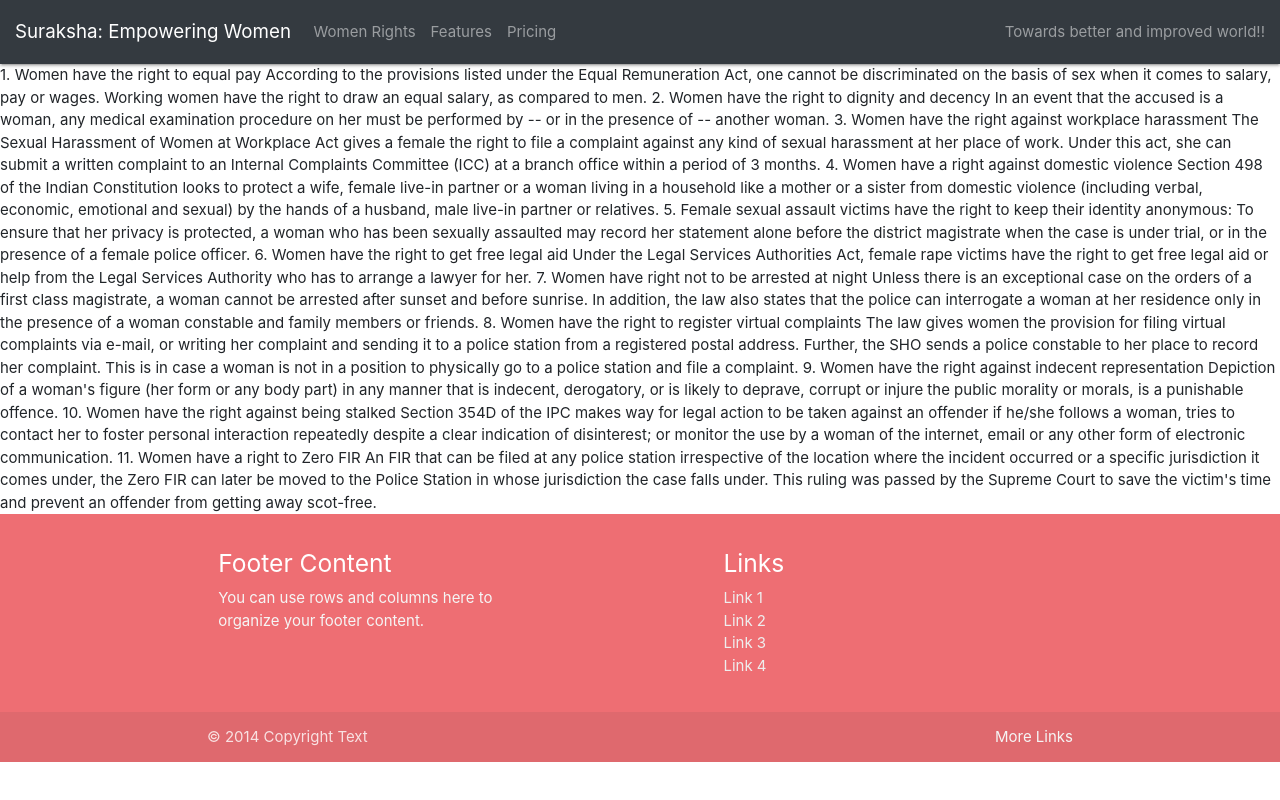
After one commit to errpv78/Suraksha, a Django app: page /women_rights/ in a window 1280 px wide. The commit adds this page. Run offline with Django 3.2, Linux system fonts and the light colour scheme; some libraries are stand-ins or nearby versions.

Commit message:
Started with home page and rights page

```diff
--- /dev/null
+++ b/website/main_app/templates/main_app/common.html
@@ -0,0 +1,75 @@
+<!DOCTYPE html>
+{% load static %}
+<html lang="en">
+    <head>
+
+        <link rel="stylesheet" href="https://stackpath.bootstrapcdn.com/bootstrap/4.4.1/css/bootstrap.min.css" integrity="sha384-Vkoo8x4CGsO3+Hhxv8T/Q5PaXtkKtu6ug5TOeNV6gBiFeWPGFN9MuhOf23Q9Ifjh" crossorigin="anonymous">
+
+        <script src="https://code.jquery.com/jquery-3.4.1.slim.min.js" integrity="sha384-J6qa4849blE2+poT4WnyKhv5vZF5SrPo0iEjwBvKU7imGFAV0wwj1yYfoRSJoZ+n" crossorigin="anonymous"></script>
+        <script src="https://cdn.jsdelivr.net/npm/popper.js@1.16.0/dist/umd/popper.min.js" integrity="sha384-Q6E9RHvbIyZFJoft+2mJbHaEWldlvI9IOYy5n3zV9zzTtmI3UksdQRVvoxMfooAo" crossorigin="anonymous"></script>
+        <script src="https://stackpath.bootstrapcdn.com/bootstrap/4.4.1/js/bootstrap.min.js" integrity="sha384-wfSDF2E50Y2D1uUdj0O3uMBJnjuUD4Ih7YwaYd1iqfktj0Uod8GCExl3Og8ifwB6" crossorigin="anonymous"></script>
+        <!-- Compiled and minified CSS -->
+        <link rel="stylesheet" href="https://cdnjs.cloudflare.com/ajax/libs/materialize/1.0.0/css/materialize.min.css">
+
+        <!-- Compiled and minified JavaScript -->
+        <script src="https://cdnjs.cloudflare.com/ajax/libs/materialize/1.0.0/js/materialize.min.js"></script>
+    </head>
+
+    <body>
+
+        <nav class="navbar navbar-expand-lg navbar-dark bg-dark">
+          <a class="navbar-brand" href="{% url 'main_app-home' %}">Suraksha: Empowering Women</a>
+          <button class="navbar-toggler" type="button" data-toggle="collapse" data-target="#navbarText" aria-controls="navbarText" aria-expanded="false" aria-label="Toggle navigation">
+            <span class="navbar-toggler-icon"></span>
+          </button>
+          <div class="collapse navbar-collapse" id="navbarText">
+            <ul class="navbar-nav mr-auto">
+              <li class="nav-item">
+                <a class="nav-link" href="{% url 'main_app-women_rights' %}">Women Rights <span class="sr-only">(current)</span></a>
+              </li>
+              <li class="nav-item">
+                <a class="nav-link" href="{% url 'main_app-women_rights' %}">Features</a>
+              </li>
+              <li class="nav-item">
+                <a class="nav-link" href="#">Pricing</a>
+              </li>
+            </ul>
+            <span class="navbar-text">
+              Towards better and improved world!!
+            </span>
+          </div>
+        </nav>
+
+        {% block content %}
+
+        {% endblock %}
+
+        <footer class="page-footer">
+          <div class="container">
+            <div class="row">
+              <div class="col l6 s12">
+                <h5 class="white-text">Footer Content</h5>
+                <p class="grey-text text-lighten-4">You can use rows and columns here to organize your footer content.</p>
+              </div>
+              <div class="col l4 offset-l2 s12">
+                <h5 class="white-text">Links</h5>
+                <ul>
+                  <li><a class="grey-text text-lighten-3" href="#!">Link 1</a></li>
+                  <li><a class="grey-text text-lighten-3" href="#!">Link 2</a></li>
+                  <li><a class="grey-text text-lighten-3" href="#!">Link 3</a></li>
+                  <li><a class="grey-text text-lighten-3" href="#!">Link 4</a></li>
+                </ul>
+              </div>
+            </div>
+          </div>
+          <div class="footer-copyright">
+            <div class="container">
+            © 2014 Copyright Text
+            <a class="grey-text text-lighten-4 right" href="#!">More Links</a>
+            </div>
+          </div>
+        </footer>
+
+
+    </body>
+</html>
--- /dev/null
+++ b/website/main_app/templates/main_app/women_rights.html
@@ -0,0 +1,57 @@
+<!DOCTYPE html>
+{% extends "main_app/common.html" %}
+{% load static %}
+
+<html lang="en">
+    {% block content %}
+
+    1. Women have the right to equal pay
+According to the provisions listed under the Equal Remuneration Act, one cannot be discriminated on the basis of sex when it comes to salary, pay or wages.
+
+Working women have the right to draw an equal salary, as compared to men.
+
+    2. Women have the right to dignity and decency
+In an event that the accused is a woman, any medical examination procedure on her must be performed by -- or in the presence of -- another woman.
+
+3. Women have the right against workplace harassment
+The Sexual Harassment of Women at Workplace Act gives a female the right to file a complaint against any kind of sexual harassment at her place of work.
+
+Under this act, she can submit a written complaint to an Internal Complaints Committee (ICC) at a branch office within a period of 3 months.
+
+4. Women have a right against domestic violence
+Section 498 of the Indian Constitution looks to protect a wife, female live-in partner or a woman living in a household like a mother or a sister from domestic violence (including verbal, economic, emotional and sexual) by the hands of a husband, male live-in partner or relatives.
+
+5. Female sexual assault victims have the right to keep their identity anonymous: To ensure that her privacy is protected, a woman who has been sexually assaulted may record her statement alone before the district magistrate when the case is under trial, or in the presence of a female police officer.
+
+6. Women have the right to get free legal aid
+Under the Legal Services Authorities Act, female rape victims have the right to get free legal aid or help from the Legal Services Authority who has to arrange a lawyer for her.
+
+7. Women have right not to be arrested at night
+Unless there is an exceptional case on the orders of a first class magistrate, a woman cannot be arrested after sunset and before sunrise.
+
+In addition, the law also states that the police can interrogate a woman at her residence only in the presence of a woman constable and family members or friends.
+
+8. Women have the right to register virtual complaints
+The law gives women the provision for filing virtual complaints via e-mail, or writing her complaint and sending it to a police station from a registered postal address.
+
+Further, the SHO sends a police constable to her place to record her complaint.
+
+This is in case a woman is not in a position to physically go to a police station and file a complaint.
+
+9. Women have the right against indecent representation
+Depiction of a woman's figure (her form or any body part) in any manner that is indecent, derogatory, or is likely to deprave, corrupt or injure the public morality or morals, is a punishable offence.
+
+10. Women have the right against being stalked
+Section 354D of the IPC makes way for legal action to be taken against an offender if he/she follows a woman, tries to contact her to foster personal interaction repeatedly despite a clear indication of disinterest; or monitor the use by a woman of the internet, email or any other form of electronic communication.
+
+11. Women have a right to Zero FIR
+An FIR that can be filed at any police station irrespective of the location where the incident occurred or a specific jurisdiction it comes under, the Zero FIR can later be moved to the Police Station in whose jurisdiction the case falls under.
+
+This ruling was passed by the Supreme Court to save the victim's time and prevent an offender from getting away scot-free.
+
+
+    {% endblock %}
+
+
+
+</html>
--- a/website/main_app/urls.py
+++ b/website/main_app/urls.py
@@ -19,5 +19,7 @@ from . import views
 
 urlpatterns = [
     path('', views.home, name='main_app-home'),
+    path('women_rights/', views.women_rights, name='main_app-women_rights'),
+
     # path('admin/', admin.site.urls),
 ]
--- a/website/main_app/views.py
+++ b/website/main_app/views.py
@@ -7,3 +7,6 @@ def home(request):
 
     }
     return render(request, 'main_app/home.html',context )
+
+def women_rights(request):
+    return render(request, 'main_app/women_rights.html', {'title':'women_rights'})
--- a/website/website/settings.py
+++ b/website/website/settings.py
@@ -118,4 +118,7 @@ USE_TZ = True
 # Static files (CSS, JavaScript, Images)
 # https://docs.djangoproject.com/en/3.0/howto/static-files/
 
-STATIC_URL = '/static/'
+STATIC_URL = "/static/"
+STATICFILES_DIRS = (
+    os.path.join(BASE_DIR+"/main_app/", 'static'),
+)
```
Also changed, not shown: Parikh/map.html (added, +35 -0 lines), website/main_app/templates/main_app/home.html (+13 -7 lines), website/main_app/static/Images/w1.jpg (added).
